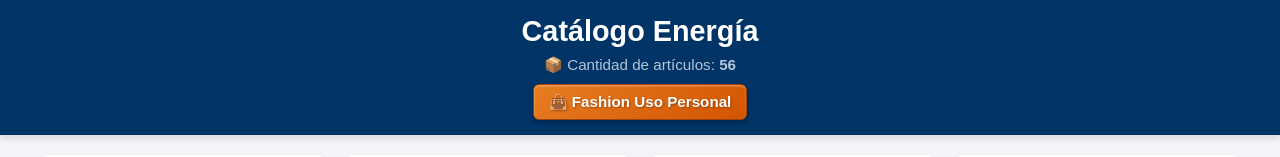
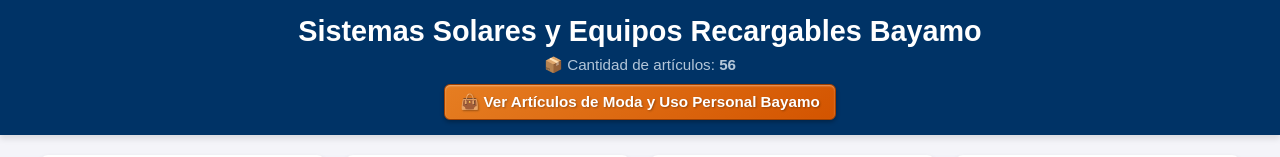
Before and after one commit to catalogodigital24/Energia, a plain HTML site: page index.html in a window 1280 px wide. Shown: the top 157 px of the page. Drawn offline with Linux system fonts and the light colour scheme.

Commit message:
Actualizando diseño

```diff
--- a/index.html
+++ b/index.html
@@ -17,14 +17,14 @@
 <body>
 
     <header>
-        <h1>Catálogo Energía</h1>
+        <h1>Sistemas Solares y Equipos Recargables Bayamo</h1>
 
         <div class="info-header">
             📦 Cantidad de artículos: <strong id="contador-articulos">0</strong>
         </div>
 
         <a href="https://catalogodigital24.github.io/Bayamo/" class="btn-cruzado-tiendas" style="background: linear-gradient(145deg, #e67e22, #d35400); border: 1px solid #a04000;">
-        👜 Fashion Uso Personal
+        👜 Ver Artículos de Moda y Uso Personal Bayamo
         </a>
     </header>
 
```
